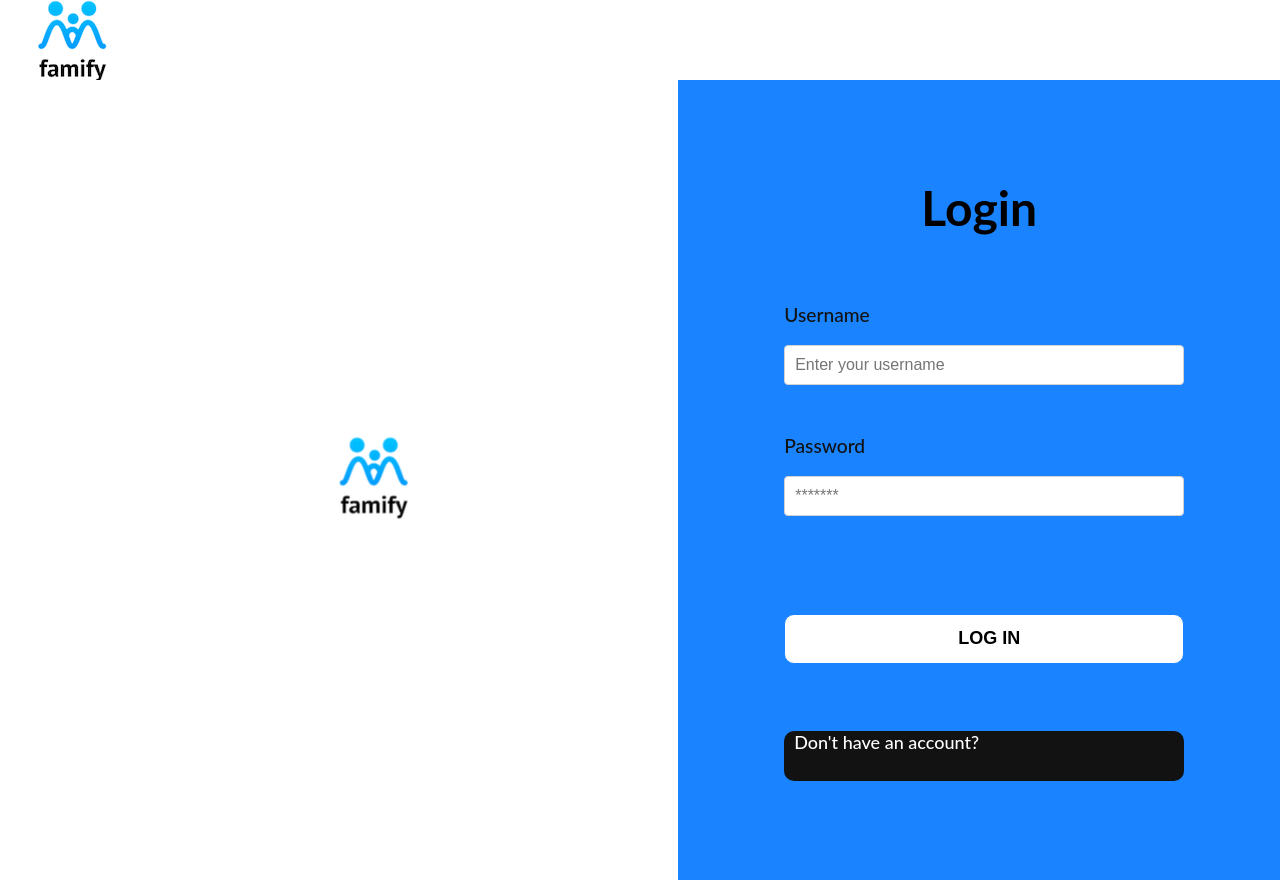
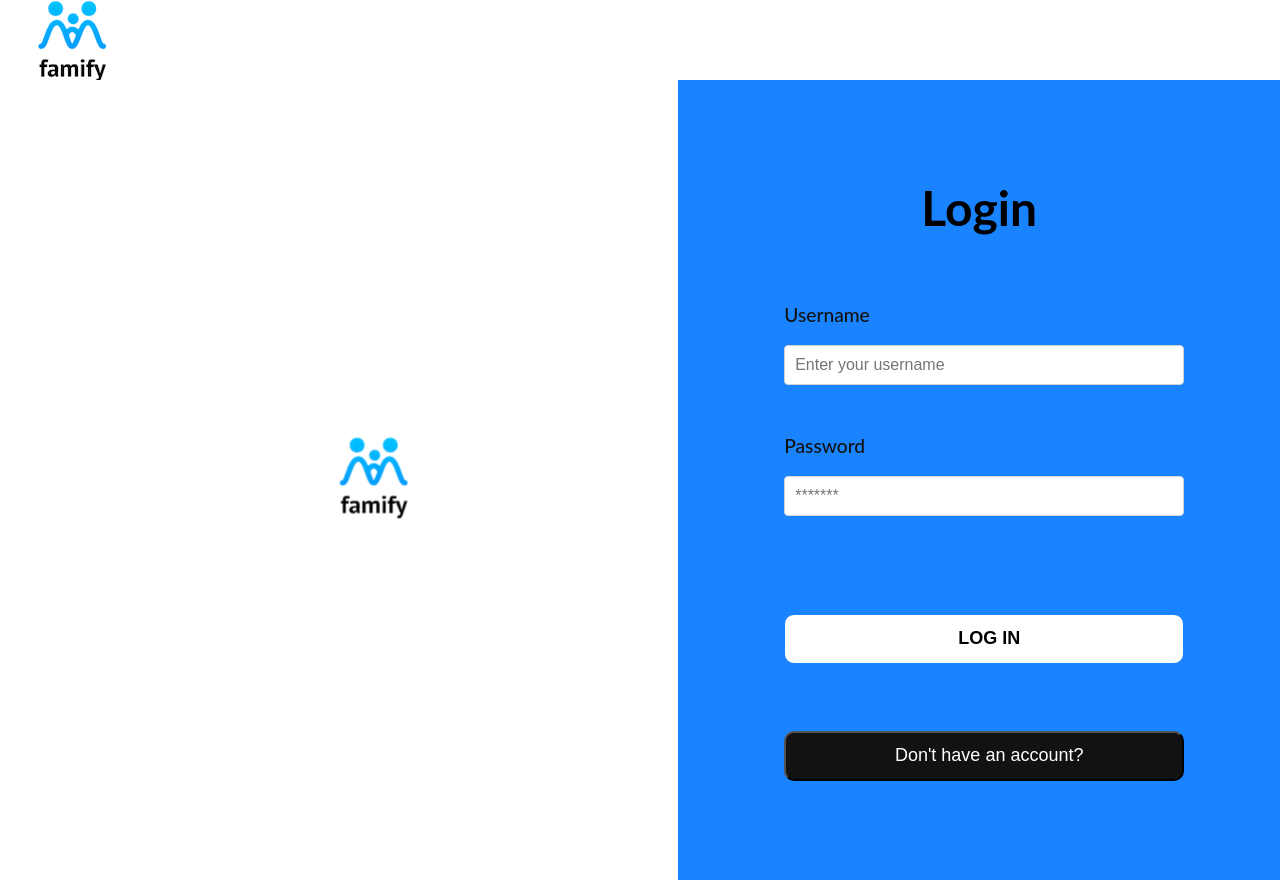
Before and after one commit to kadinsayani/Famify, a React (Create React App) app in the folder client/: page /login in a window 1280 px wide. Built offline with nearby package versions, Linux system fonts and the light colour scheme.

Commit message:
updated butotn

```diff
--- a/client/src/components/Login.js
+++ b/client/src/components/Login.js
@@ -82,13 +82,13 @@ const Login = ({ setLoginUser }) => {
           <button className="login-button" type="submit" onClick={login}>
             LOG IN
           </button>
-          <animate
+          <button
             className="register-button"
             type="submit"
             onClick={() => navigate("/register")}
           >
             Don't have an account?
-          </animate>
+          </button>
         </div>
       </div>
     </div>
```
